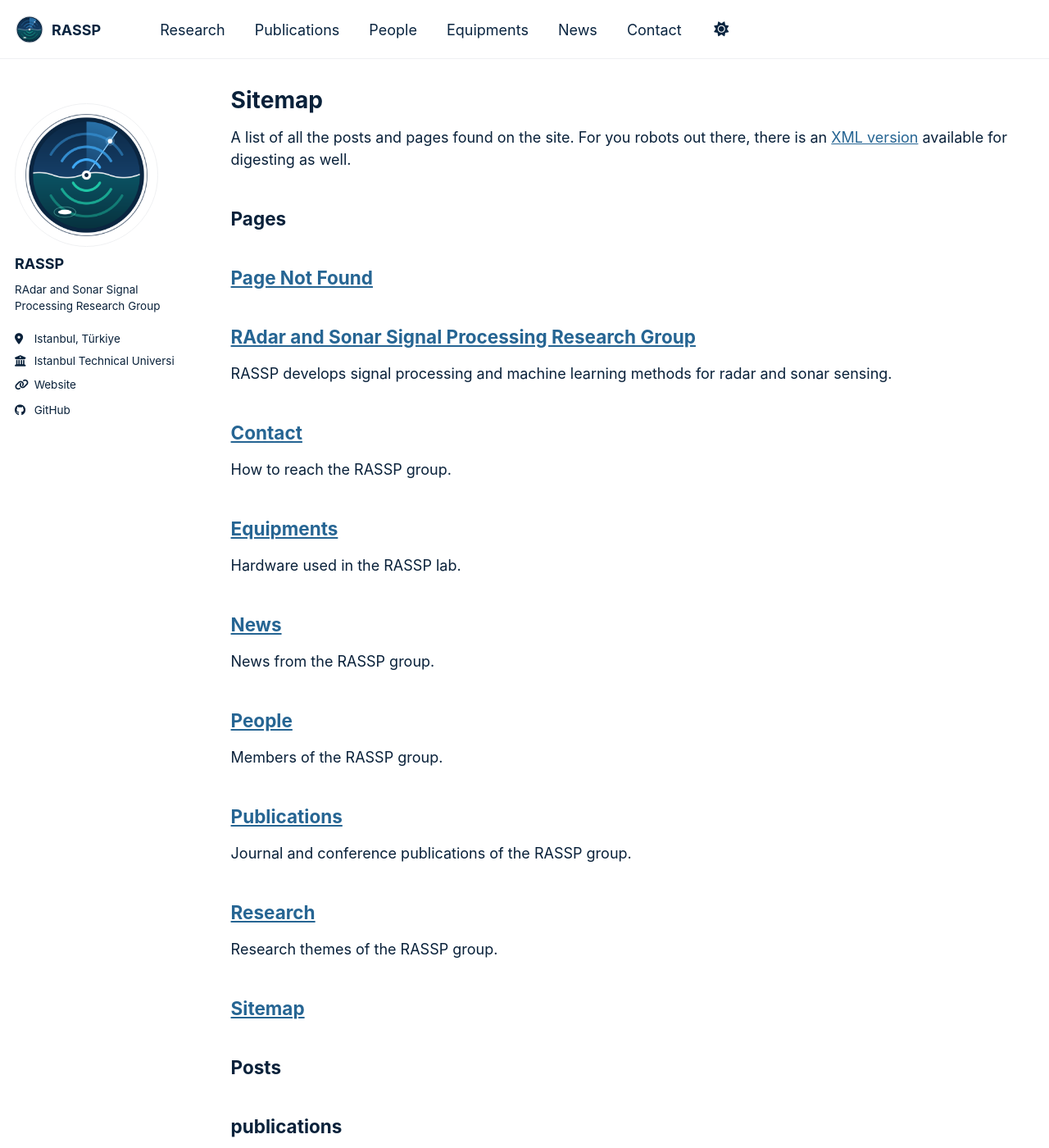
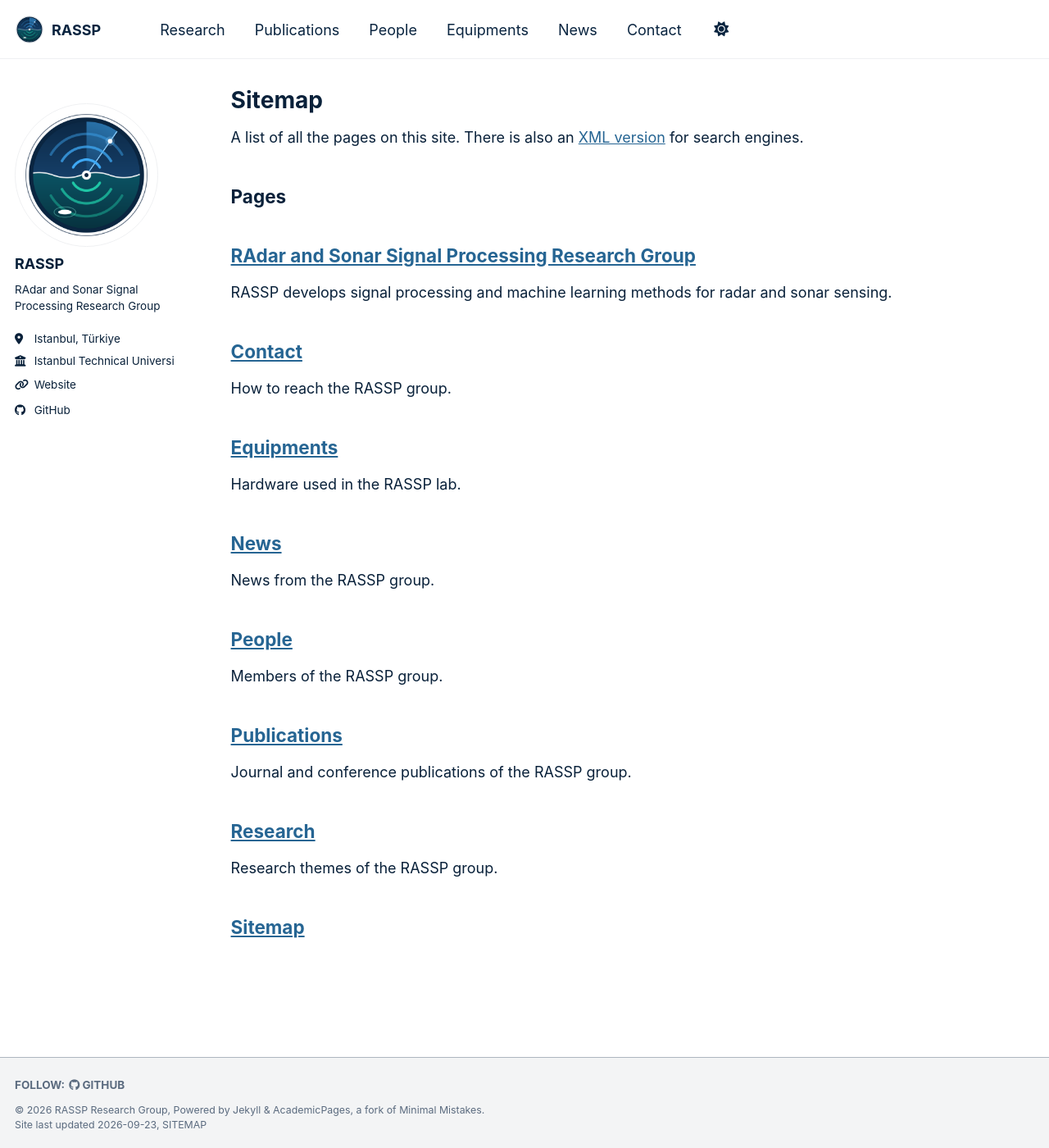
Before and after one commit to rasspitu/rasspitu.github.io, a Jekyll site: the page built from _pages/sitemap.md, in a window 1280 px wide and 1400 px high. Shown: the whole window at 82% size. Built offline with Jekyll 4.4.1, drawn with Linux system fonts in a browser that asks for light colours; some of the changed text lies outside the part shown.

Commit message:
Keep example publication off the live site and list only real pages in the sitemap

```diff
--- a/_pages/sitemap.md
+++ b/_pages/sitemap.md
@@ -7,31 +7,16 @@
 
 {% include base_path %}
 
-A list of all the posts and pages found on the site. For you robots out there, there is an [XML version]({{ base_path }}/sitemap.xml) available for digesting as well.
+A list of all the pages on this site. There is also an [XML version]({{ base_path }}/sitemap.xml) for search engines.
 
 <h2>Pages</h2>
 {% for post in site.pages %}
-  {% include archive-single.html %}
+  {% if post.title and post.sitemap != false %}{% include archive-single.html %}{% endif %}
 {% endfor %}
 
-<h2>Posts</h2>
-{% for post in site.posts %}
-  {% include archive-single.html %}
+{% if site.publications.size > 0 %}
+<h2>Publications</h2>
+{% for post in site.publications %}
+  {% unless post.sitemap == false %}{% include archive-single.html %}{% endunless %}
 {% endfor %}
-
-{% capture written_label %}'None'{% endcapture %}
-
-{% for collection in site.collections %}
-{% unless collection.output == false or collection.label == "posts" %}
-  {% capture label %}{{ collection.label }}{% endcapture %}
-  {% if label != written_label %}
-  <h2>{{ label }}</h2>
-  {% capture written_label %}{{ label }}{% endcapture %}
-  {% endif %}
-{% endunless %}
-{% for post in collection.docs %}
-  {% unless collection.output == false or collection.label == "posts" %}
-  {% include archive-single.html %}
-  {% endunless %}
-{% endfor %}
-{% endfor %}
+{% endif %}
```
Also changed, not shown: README.md (+4 -2 lines), _publications/2000-01-01-placeholder-publication.md (+5 -2 lines).
